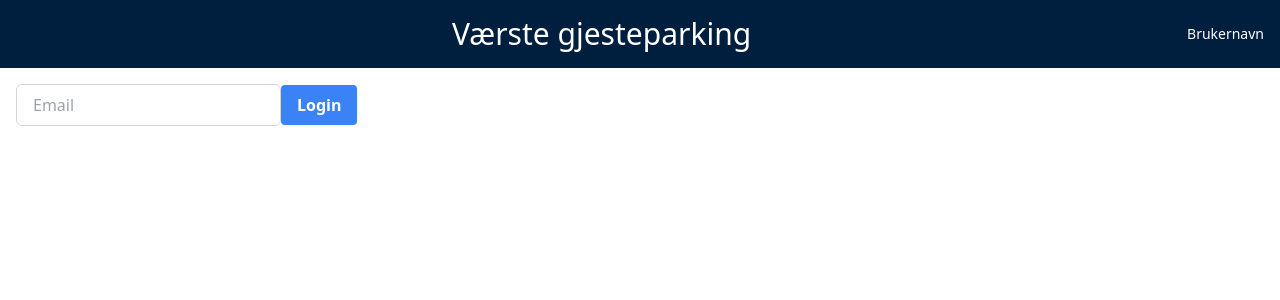
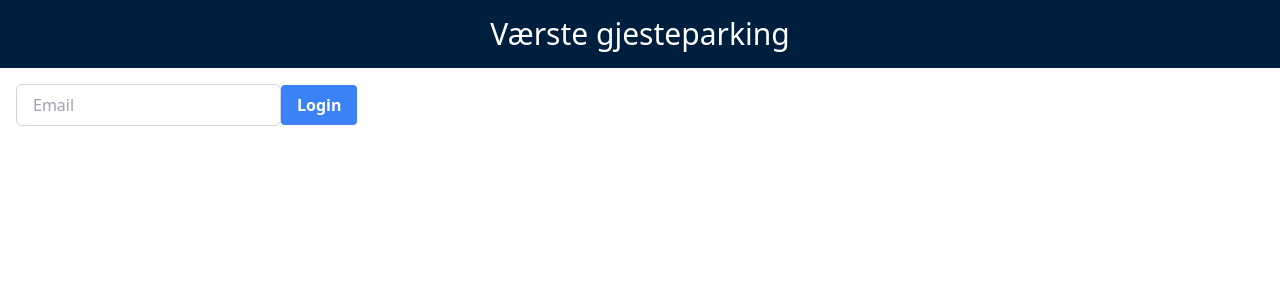
Before and after one commit to Sopra-Project/Frontend, a React (Create React App) app: page /login in a window 1280 px wide. Shown: the top 300 px of the page. Built offline with nearby package versions, Linux system fonts and the light colour scheme.

Commit message:
useAuthContext

```diff
--- a/src/App.tsx
+++ b/src/App.tsx
@@ -5,11 +5,13 @@ import Header from './Components/Header';
 import Login from './Components/login/Login';
 import DeactivateParking from './Components/DeactivateParkering';
 import AuthContextProvider from './contexts/AuthContext';
+import {useAuthContext} from './hooks/useAuthContext';
 
 function App() {
+    const { user } = useAuthContext();
     return (
         <Router>
-            <Header username="Brukernavn"/>
+            <Header username={user?.name}/>
             <Routes>
                 <Route path="/" element={<ParkingIssuer/>}/>
                 <Route path="/login" element={<Login/>}/>
--- a/src/Components/Header.tsx
+++ b/src/Components/Header.tsx
@@ -2,7 +2,7 @@ import React from 'react';
 import { Link } from 'react-router-dom';
 
 interface UsernameProps {
-    username: string;
+    username: string | undefined;
 }
 
 const Header: React.FC<UsernameProps> = ({ username }) => {
--- a/src/contexts/AuthContext.tsx
+++ b/src/contexts/AuthContext.tsx
@@ -6,10 +6,16 @@ interface Props {
     children: JSX.Element[] | JSX.Element
 }
 
-export const AuthContext = React.createContext({
-    dispatch: (action: any) => {
-    }, user: null
+interface AuthContextType {
+    dispatch: React.Dispatch<any>;
+    user: User | null;
+}
+
+export const AuthContext = React.createContext<AuthContextType>({
+    dispatch: () => { },
+    user: null
 });
+
 
 export const authReducer = (state: any, action: any) => {
     switch (action.type) {
```
